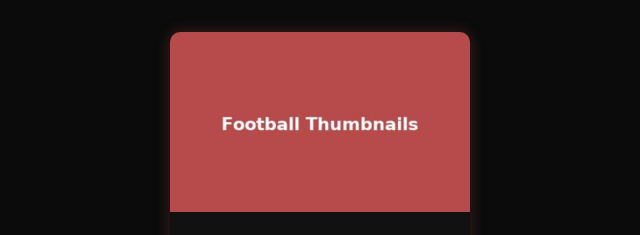
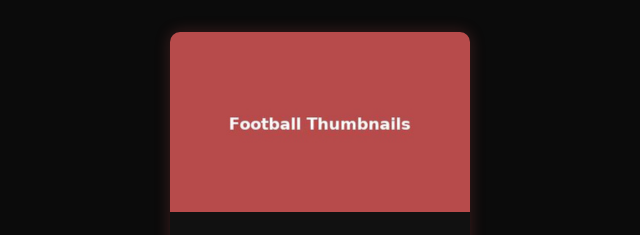
Before and after one commit to ItzzToju/Tojuportfolio.github.io, a plain HTML site: page thumbnail-design.html in a window 1280 px wide. Shown: the part 185-420 px from the top of the page, 320-960 px from the left. Drawn offline with Linux system fonts and the light colour scheme.

Commit message:
Update thumbnail-design.html

```diff
--- a/thumbnail-design.html
+++ b/thumbnail-design.html
@@ -25,7 +25,7 @@
  <section class="category-section">
   <h1>YouTube Thumbnails</h1>
   <div class="category-card">
-    <img src="Untitled design (14).png" alt="Football Thumbnails">
+    <img src="Untitled design (15).png" alt="Football Thumbnails">
     <h3>Football Thumbnails</h3>
     <a href="football-thumbnails.html" class="btn">View</a>
   </div>
```
